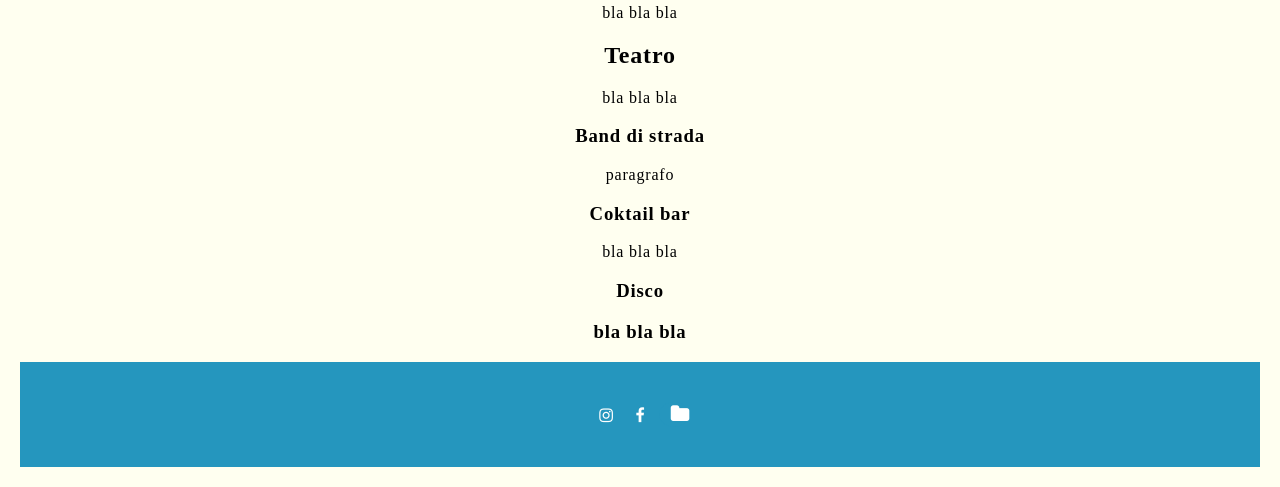
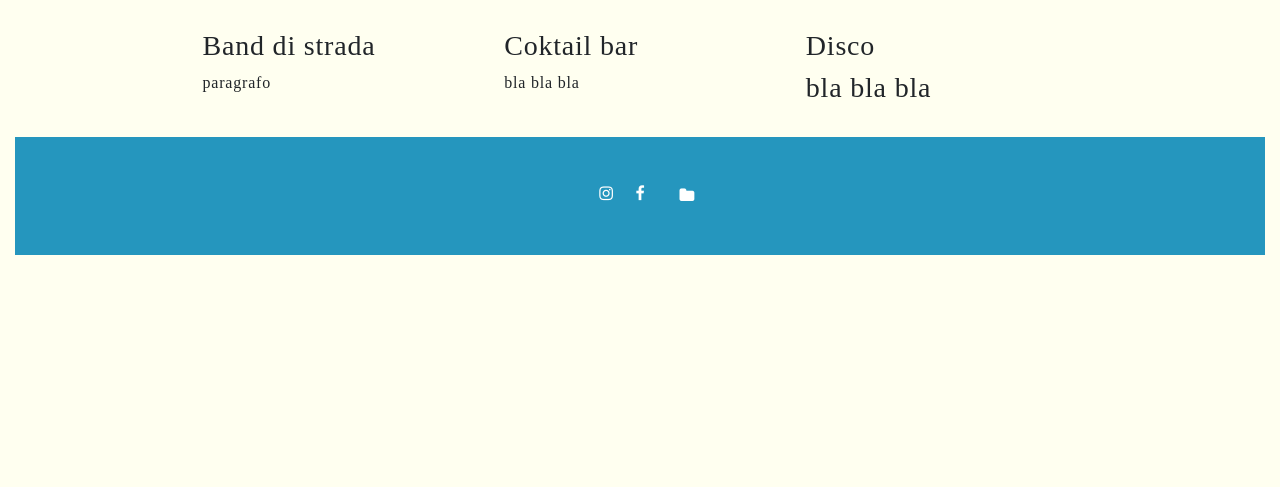
Before and after one commit to giuliadinicolo/BOnaMusica, a plain HTML site: page index.html in a window 1280 px wide. Shown: the part 329-816 px from the top of the page. Drawn offline with nearby package versions, Linux system fonts and the light colour scheme; files that its build step writes are made by us from their sources.

Commit message:
meli, aggiunti elementi in body
risolti problemi che aveva creato questo inserimento di colonne e righe, ripristinati header (è davvero panna la scritta quando faccio hover o è bianca?) e footer, che dava problemi di colore.

```diff
--- a/index.html
+++ b/index.html
@@ -48,6 +48,8 @@
 }
 
 .dropdown-content a:hover {color: black;}
+/*il seguente serve per device piccoli, quando fai solo click*/
+.dropdown-content a:active {color: black;}
 
 .dropdown:hover .dropdown-content {display: block;}
 
@@ -63,12 +65,13 @@
   font-size: 20px;
   width: 30px;
   text-align: center;
-  text-decoration: none;
+  text-decoration: none !important;
   border-radius: 50%;
 }
 
 .fa:hover {
     opacity: 0.7;
+    color: #be4d25;
 }
 
 .fa-instagram {
@@ -83,12 +86,14 @@
   font-size: 20px;
   width: 30px;
   text-align: center;
-  text-decoration: none;
+  text-decoration: none !important;
+  /*per togliere sottolineatura da icone*/
   border-radius: 50%;
 }
 
 .fa:hover {
     opacity: 0.7;
+    color: #be4d25;
 }
 
 .fa-facebook {
@@ -120,8 +125,16 @@
 <link rel="preconnect" href="https://fonts.gstatic.com" crossorigin>
 <link href="https://fonts.googleapis.com/css2?family=Chewy&family=Noto+Serif:ital,wght@1,400;1,700&display=swap" rel="stylesheet">
 
+<meta name="viewport" content="width=device-width, initial-scale=1">
+  <link rel="stylesheet" href="https://cdn.jsdelivr.net/npm/bootstrap@4.6.1/dist/css/bootstrap.min.css">
+  <script src="https://cdn.jsdelivr.net/npm/jquery@3.6.0/dist/jquery.slim.min.js"></script>
+  <script src="https://cdn.jsdelivr.net/npm/popper.js@1.16.1/dist/umd/popper.min.js"></script>
+  <script src="https://cdn.jsdelivr.net/npm/bootstrap@4.6.1/dist/js/bootstrap.bundle.min.js"></script>
+
 </head>
 <body>
+  <div class="container-fluid">
+<!--questo per rendere tutto il testo responsive-->
 	<header>
     <section>
             <img id="homeimage" src= "images/portici.jpg" alt="Portici di Bologna"/>
@@ -146,6 +159,7 @@
      </header>
      <main>
       <p>motto</p>
+
         <section class="row morepadding">
             <section class="col-2">
               <h2>Concerti</h2>
@@ -181,5 +195,5 @@
 <button class="btn"><i class="fa fa-folder"></i></button>
     </footer>
 
-
+  </div>
 </body>
--- a/style.css
+++ b/style.css
@@ -12,7 +12,7 @@ body {
   margin:20px;
   font-family: 'Noto' !important;
   text-align: center;
-  background-color: #fffff0;
+  background-color: #fffff0 !important;
 }
 nav ul {
   list-style-type: none;
@@ -35,12 +35,15 @@ nav ul li {
   }
 
 .whitelink:hover {
-  color:#fffff0 ;
+  color:#fffff0 !important ;
+  /*non so se lo fa panna o se rimane bianco*/
 
 }
 .active {
-/*per evidenziare la pagina in cui siamo*/
+/*per evidenziare la pagina in cui siamo decidere una delle due opzioni*/
 text-decoration: underline;
+/*avevo messo opzione background-color: #fffff0 ma quando ho aggiunto
+in head codice per fare colonne in body mi diventava bianco */
 
 }
 
@@ -74,7 +77,7 @@ footer {
 .btn {
   background-color: #2596be;
   border: #2596be;
-  color: white;
+  color: white !important;
   width:30px;
   padding: 0,5em;
   font-size: 20px;
@@ -83,7 +86,8 @@ footer {
 
 
 .btn:hover {
-  opacity: 0.7;
+
+  color: #be4d25;
 }
 
 #homeimage {
@@ -107,6 +111,6 @@ footer {
 }
 
 .morepadding {
+  padding: 1em 15%;
   letter-spacing: 0.05em;
-
 }
```
